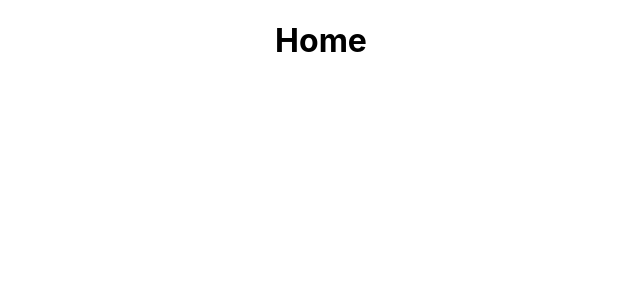
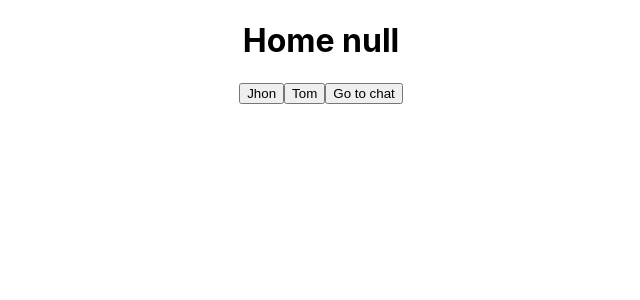
Before and after one commit to jhernandezm-dreamcode/chat-front-react, a React (Create React App) app in the folder client/: page / in a window 1280 px wide. Shown: the top 300 px of the page, without its empty margins (319-959 px from the left). Built offline with nearby package versions, Linux system fonts and the light colour scheme.

Commit message:
add home

```diff
--- a/client/src/components/home/Home.js
+++ b/client/src/components/home/Home.js
@@ -1,9 +1,35 @@
-import React from "react";
+import React, { useContext } from "react";
+import { UserContext } from "../../UserContext";
+import { Link } from "react-router-dom";
 
 const Home = () => {
+  const { user, setUser } = useContext(UserContext);
+  const setAsJhon = () => {
+    const john = {
+      name: "Jhon",
+      email: "jhon@hotmail.com",
+      password: "123",
+      id: "123",
+    };
+    setUser(john);
+  };
+  const setAsTom = () => {
+    const tom = {
+      name: "Tom",
+      email: "tom@hotmail.com",
+      password: "456",
+      id: "456",
+    };
+    setUser(tom);
+  };
   return (
     <div>
-      <h1>Home</h1>
+      <h1>Home {JSON.stringify(user)}</h1>
+      <button onClick={setAsJhon}>Jhon</button>
+      <button onClick={setAsTom}>Tom</button>
+      <Link to={"/chat"}>
+        <button>Go to chat</button>
+      </Link>
     </div>
   );
 };
```
Also changed, not shown: 1 other file (tests, documents, lock files or other folders).
